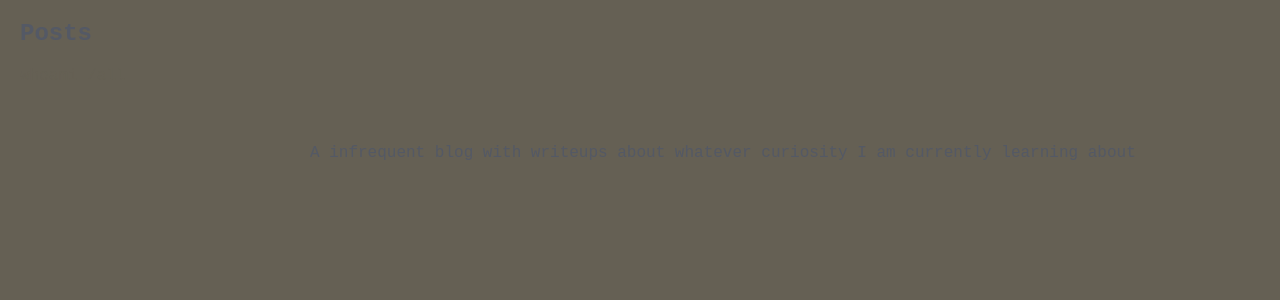
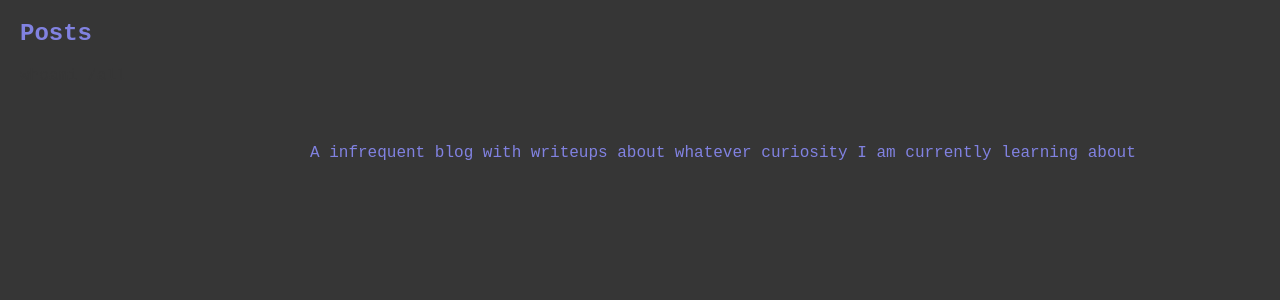
Before and after one commit to afxr/afxr.github.io, a Jekyll site: the page built from index.md, in a window 1280 px wide. Shown: the top 300 px of the page. Built offline with Jekyll 4.4.1, drawn with Linux system fonts in a browser that asks for light colours.

Commit message:
Update style.css

```diff
--- a/assets/css/style.css
+++ b/assets/css/style.css
@@ -1,7 +1,7 @@
 /*For ease working with colors */
 :root {
-  --bg-color: #656054;
-  --text-color: #545965
+  --bg-color: #363636;
+  --text-color: #8182e1
 }
 
 
```
